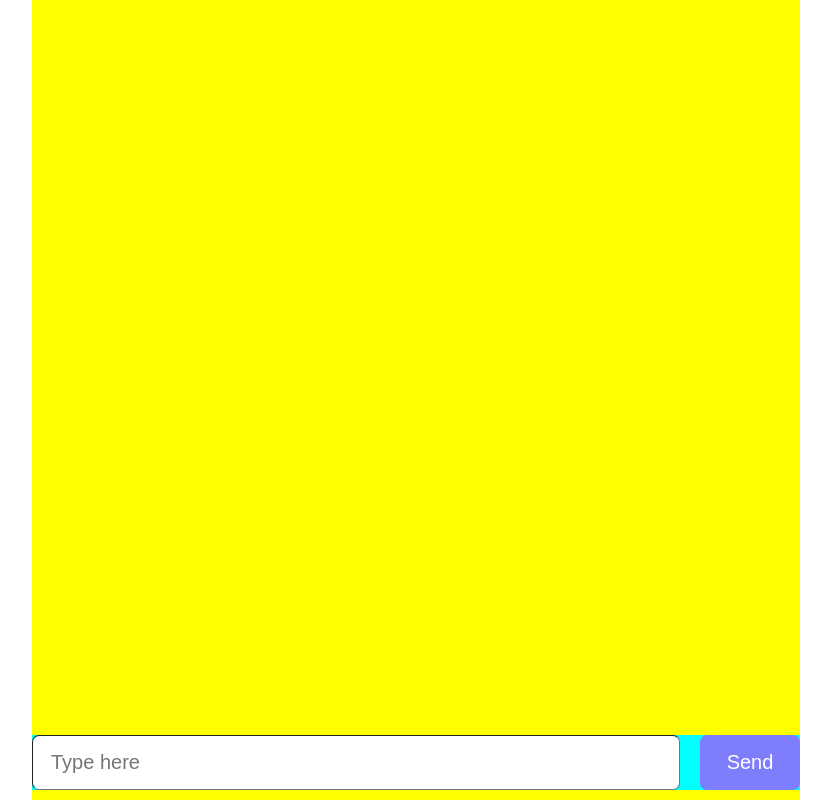
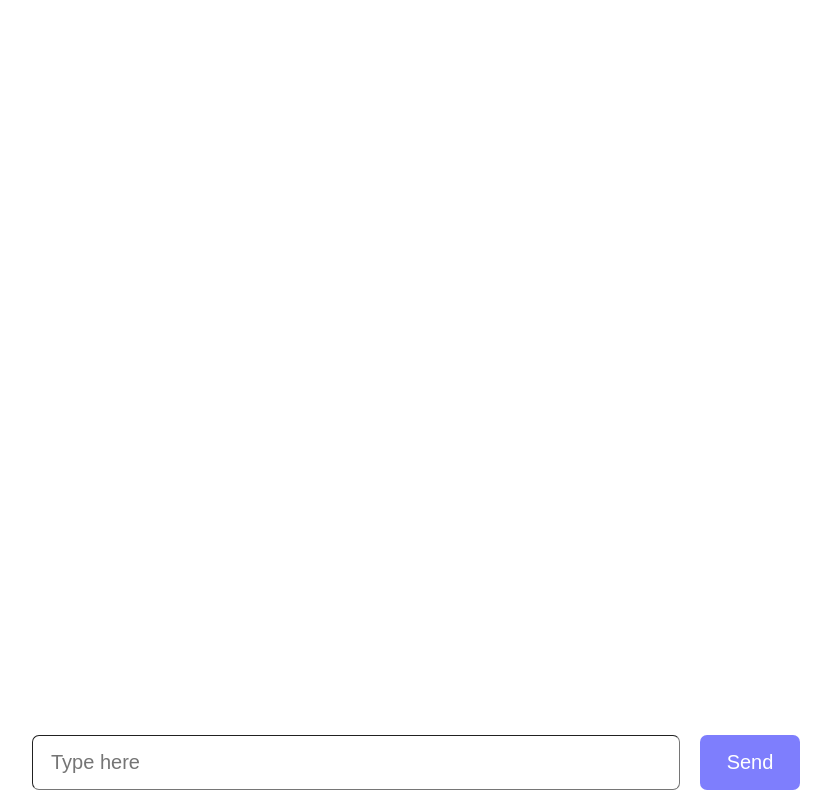
Before and after one commit to akashdpcali-cloud/MyBot, a React (Vite) app: page / in a window 1280 px wide. Shown: the whole page, without its empty margins (224-1055 px from the left). Built offline with nearby package versions, Linux system fonts and the light colour scheme.

Commit message:
Update App.css

```diff
--- a/src/App.css
+++ b/src/App.css
@@ -1,7 +1,6 @@
 
 
 .appDiv{
-  background-color: yellow;
   display: grid;
   grid-template-rows: 1fr 65px;
   width: 60%;
@@ -12,7 +11,6 @@
 }
 
 .inputDiv{
-  background-color: aqua;
   display: grid;
   grid-template-columns: 1fr 100px;
   column-gap: 20px;
```
